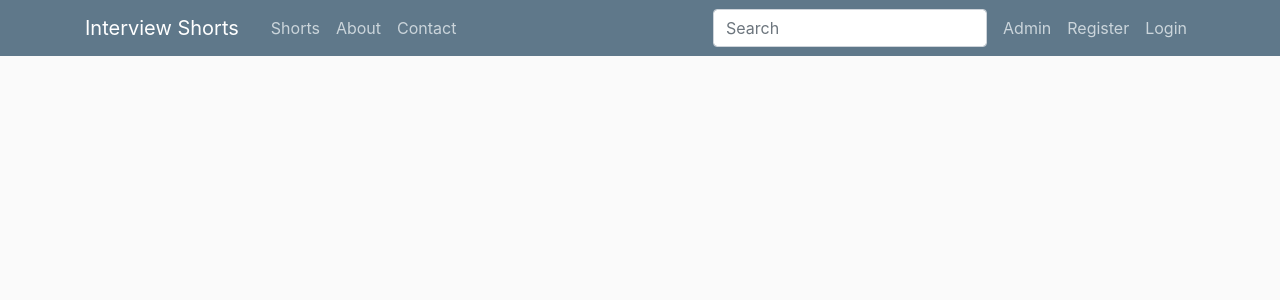
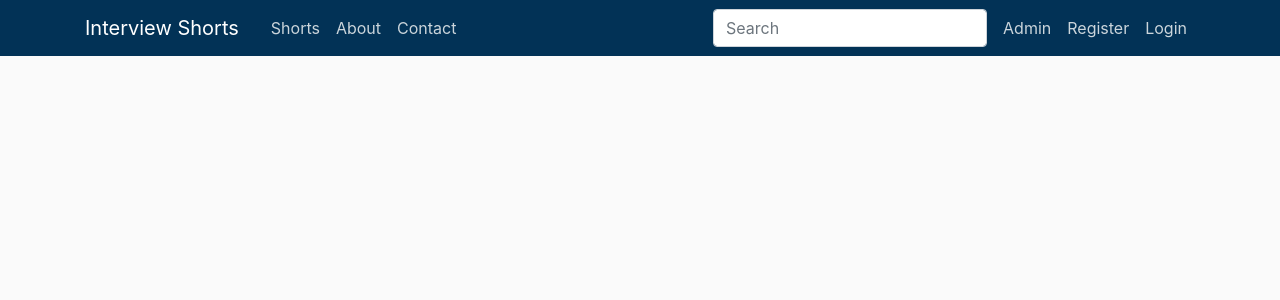
Before and after one commit to RajMakkad/interview_shorts, a Django app: page / in a window 1280 px wide. Shown: the top 300 px of the page. Run offline with Django 4.2, Linux system fonts and the light colour scheme; data that the repository does not hold is empty.

Commit message:
1. Changed navbar colour.

```diff
--- a/shorts/static/shorts/main.css
+++ b/shorts/static/shorts/main.css
@@ -13,7 +13,7 @@ body {
   }
 
   .bg-steel {
-    background-color: #5f788a;
+    background-color: #023256;
   }
 
   .site-header .navbar-nav .nav-link {
```
